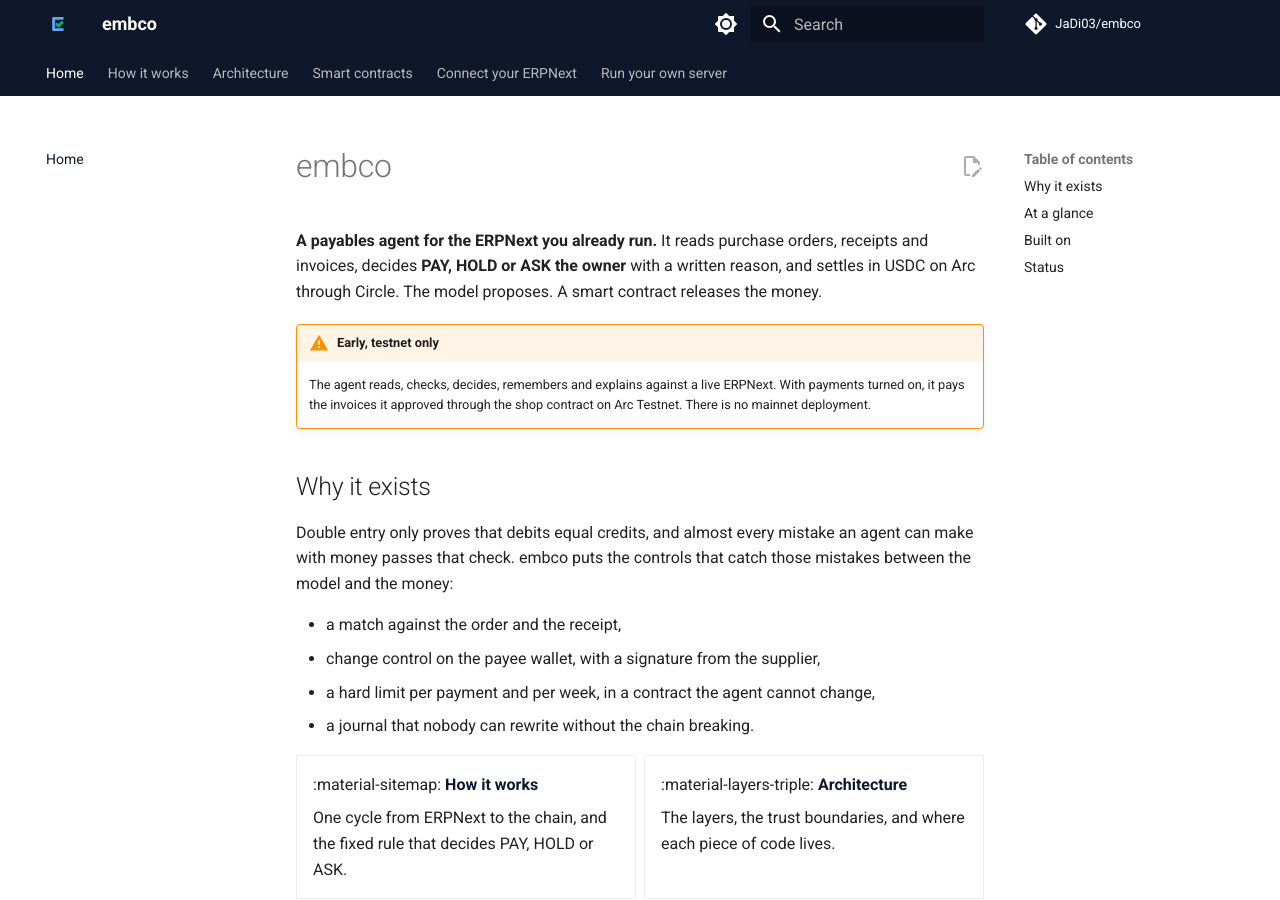
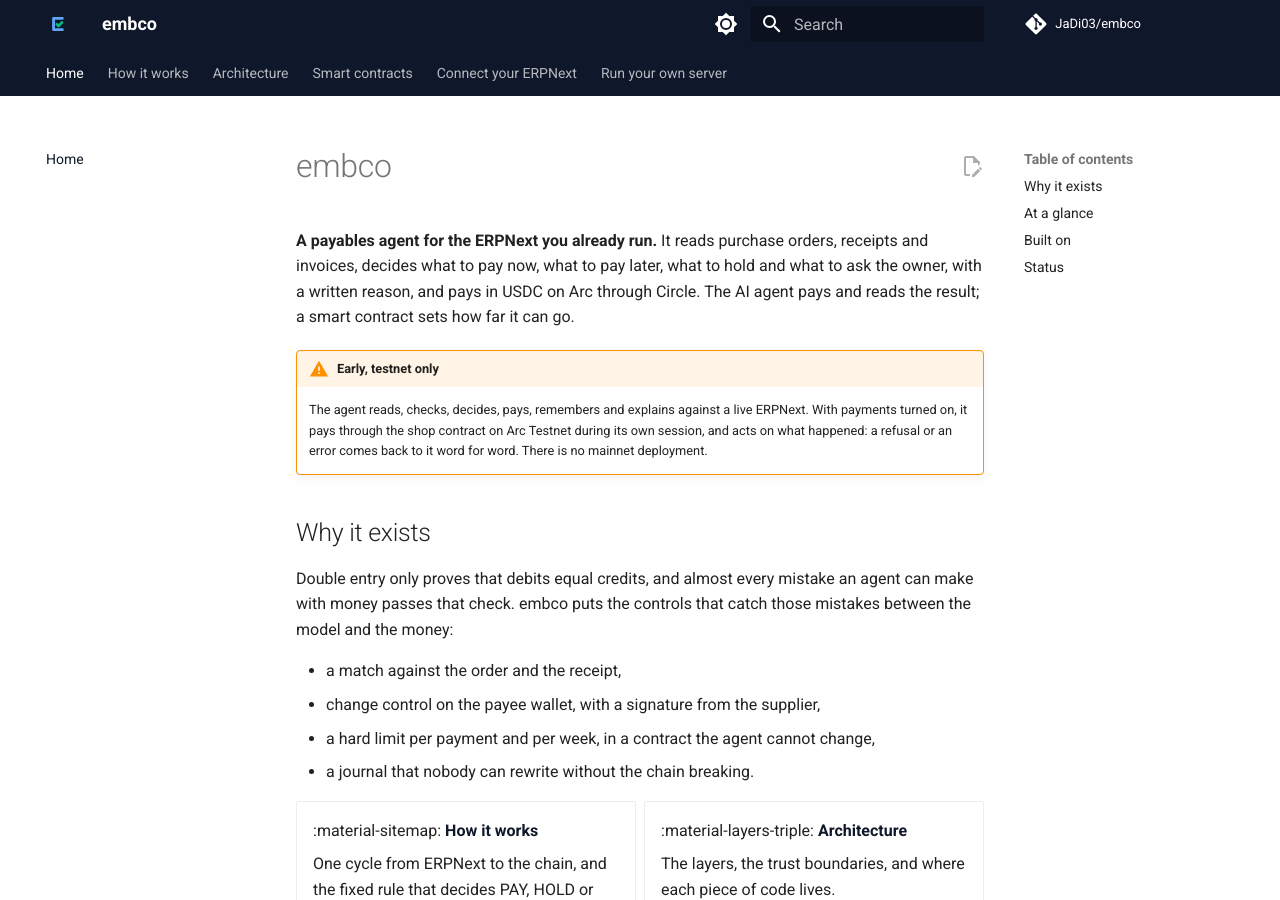
Before and after one commit to JaDi03/embco, an MkDocs documentation site: the page built from docs/index.md, in a window 1280 px wide and 900 px high. Built offline with MkDocs 1.6.1 and Material for MkDocs 9.7.7, drawn with Linux system fonts in a browser that asks for light colours; comment, search, counter and statistics services are not loaded; some of the changed text lies outside the part shown.

Commit message:
feat: show Telegram in the chat and describe the agent that pays

```diff
--- a/docs/index.md
+++ b/docs/index.md
@@ -1,13 +1,15 @@
 # embco
 
 **A payables agent for the ERPNext you already run.** It reads purchase orders, receipts and
-invoices, decides **PAY, HOLD or ASK the owner** with a written reason, and settles in USDC on
-Arc through Circle. The model proposes. A smart contract releases the money.
+invoices, decides what to pay now, what to pay later, what to hold and what to ask the owner,
+with a written reason, and pays in USDC on Arc through Circle. The AI agent pays and reads the
+result; a smart contract sets how far it can go.
 
 !!! warning "Early, testnet only"
-    The agent reads, checks, decides, remembers and explains against a live ERPNext. With
-    payments turned on, it pays the invoices it approved through the shop contract on Arc
-    Testnet. There is no mainnet deployment.
+    The agent reads, checks, decides, pays, remembers and explains against a live ERPNext. With
+    payments turned on, it pays through the shop contract on Arc Testnet during its own session,
+    and acts on what happened: a refusal or an error comes back to it word for word. There is no
+    mainnet deployment.
 
 ## Why it exists
 
@@ -55,8 +57,9 @@
 
 - **Arc and USDC.** Suppliers are paid in USDC, straight from the shop owner's wallet.
 - **Circle** developer-controlled wallets send the agent's transactions with idempotency keys.
-- **An AI model** plans which payments to make and when, and writes the explanations. Its
-  decisions pass through the same gate as everything else. Today it is Claude, by Anthropic
+- **An AI model** decides which payments to make and when, sends them, reads what happened and
+  tells the owner what only they can fix. Its payments pass through the same gate and the same
+  contract as everything else. Today it is Claude, by Anthropic
   ([how to use another model](architecture.md#model-independence)).
 - **ERPNext** stays the system of record. embco adds a Payment Entry for every payment it makes.
 
```
Also changed, not shown: README.md (+10 -7 lines), 4 other files.
